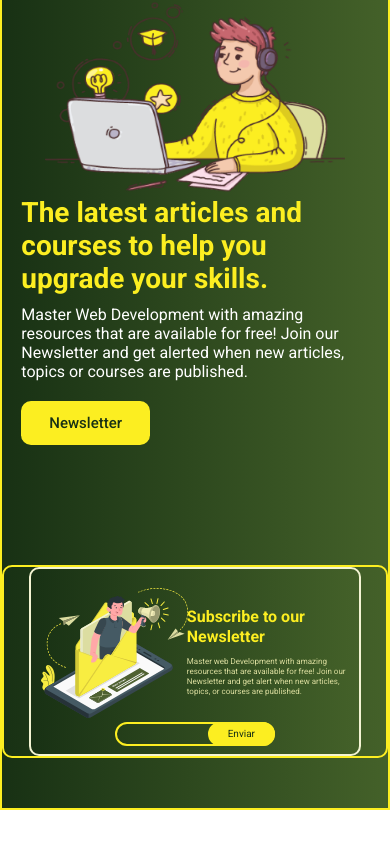
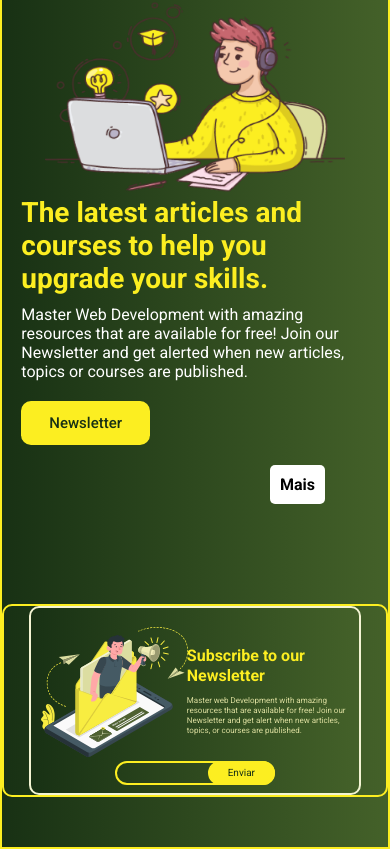
Before and after one commit to Rinpiki/ibge-noticias, a website with bundled scripts: page index.html in a window 390 px wide. Shown: the part 73-922 px from the top of the page. Before the commit the page ends 883 px from the top, so only its background shows below. Built offline with nearby package versions, Linux system fonts and the light colour scheme; no server answers.

Commit message:
add btn para acessar novos dados

```diff
--- a/css/style.css
+++ b/css/style.css
@@ -110,10 +110,26 @@ li:hover {
 
 .section-segundaria {
   display: flex;
+  max-width: 870px;
   flex-wrap: wrap;
   align-items: center;
   justify-content: center;
   margin: 20px auto;
+}
+
+.btn-newpage {
+  width: 100%;
+  display: flex;
+  align-items: flex-end;
+  justify-content: flex-end;
+}
+
+.btn-newpage h2 {
+  background: #ffff;
+  padding: 10px;
+  border-radius: 5px;
+  font-size: 16px;
+  margin-right: 20px;
 }
 
 .cards {
@@ -124,6 +140,7 @@ li:hover {
   background: #f3f4d3;
   border-radius: 15px;
   margin-bottom: 20px;
+  margin-top: 20px;
   margin-right: 20px;
   overflow: hidden;
   transition: 0.3s;
@@ -286,6 +303,22 @@ form {
   }
 }
 
+@media (max-width: 873px) {
+  .btn-newpage {
+    width: 577px;
+    display: flex;
+    align-items: flex-end;
+    justify-content: flex-end;
+  }
+
+  .btn-newpage h2 {
+    background: #ffff;
+    padding: 10px;
+    border-radius: 5px;
+    font-size: 16px;
+  }
+}
+
 @media (max-width: 830px) {
   .newsl {
     padding: 10px 25px;
@@ -385,6 +418,22 @@ form {
     padding: 3px 30px;
     line-height: 16px;
     font-size: 13px;
+  }
+}
+
+@media (max-width: 883px) {
+  .btn-newpage {
+    width: 300px;
+    display: flex;
+    align-items: flex-end;
+    justify-content: flex-end;
+  }
+
+  .btn-newpage h2 {
+    background: #ffff;
+    padding: 10px;
+    border-radius: 5px;
+    font-size: 16px;
   }
 }
 
--- a/index.html
+++ b/index.html
@@ -34,7 +34,11 @@
         <div class="img-section1"><img src="img/pessoa.png" /></div>
       </section>
 
-      <section class="section-segundaria"></section>
+      <section class="section-segundaria">
+        <div class="btn-newpage">
+          <h2>Mais</h2>
+        </div>
+      </section>
       <section class="section-terceira">
         <div class="cardnews">
           <div class="container-cardnews">
```
